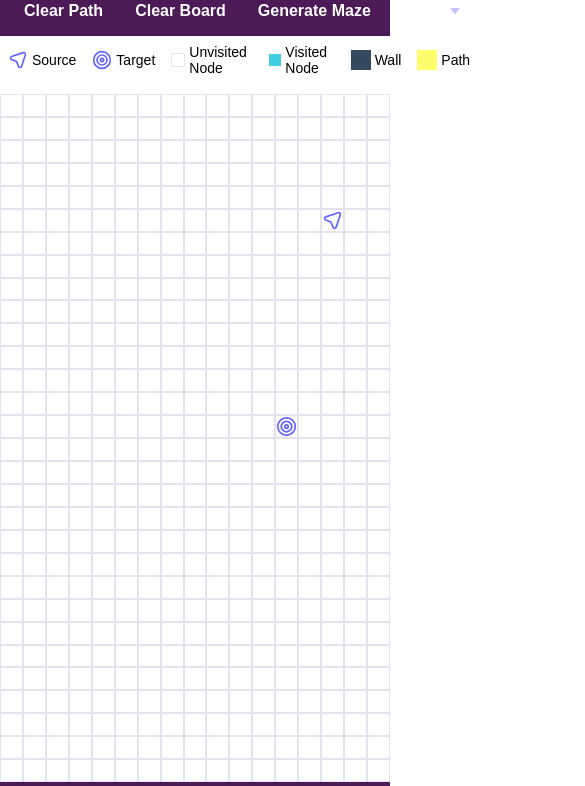
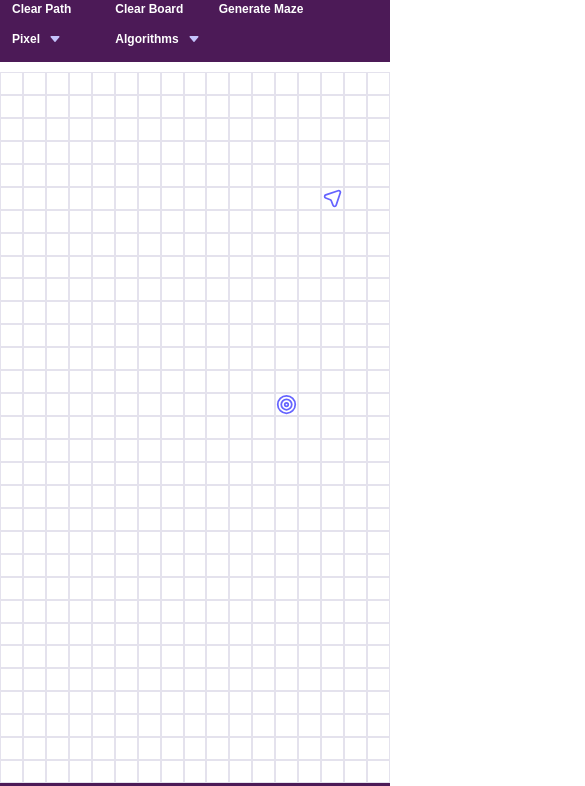
Before and after one commit to kuldeeptanwar1/PathFinding-Visualizer, a plain HTML site: page index.html in a window 390 px wide. Shown: the part 52-838 px from the top of the page, 585 px wide, since content can reach past the window. Drawn offline with Linux system fonts and the light colour scheme.

Commit message:
Updated style.css to be reponsive for mobile

```diff
--- a/css/style.css
+++ b/css/style.css
@@ -188,4 +188,23 @@ footer {
     .btn {
         justify-self: start;
     }
+
 }
+@media screen and (max-width: 600px){
+
+    .nav-menu {
+        display: grid;
+        grid-template-rows: 1fr 1fr;
+        grid-template-columns: 1fr 1fr 1fr;
+        grid-column-gap: 10px;
+    }
+    .nav-menu li a{
+        width: 100%;
+        font-size: 12px;
+        padding: 8px 4px;
+    }
+
+    .guide-bar{
+        display:none;
+    }
+}
```
